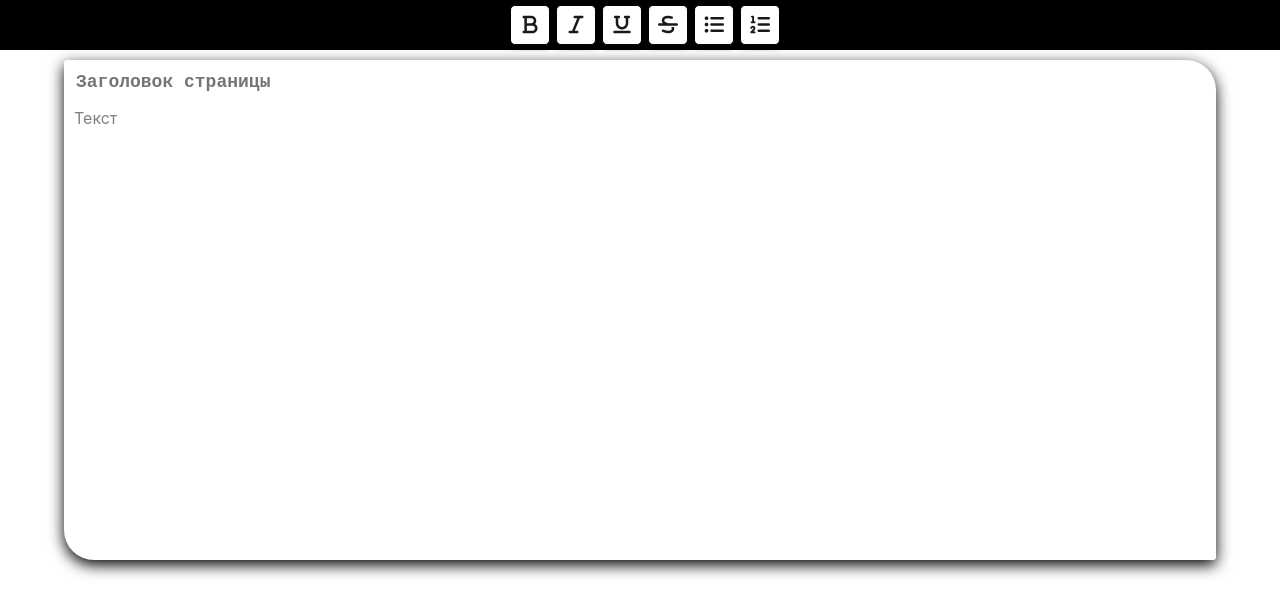
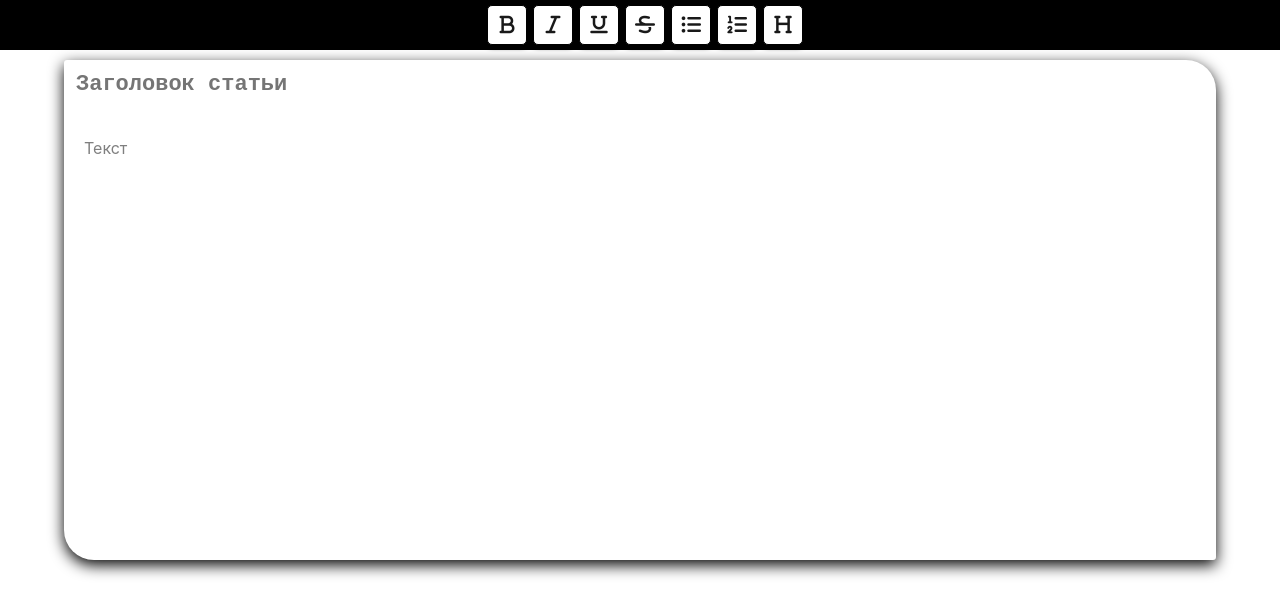
Before and after one commit to Tobias-Bot/may_articles, a React (Create React App) app: page /#/write in a window 1280 px wide. Shown: the top 616 px of the page. Built offline with nearby package versions, Linux system fonts and the light colour scheme.

Commit message:
fix bugs

```diff
--- a/src/components/article_page.js
+++ b/src/components/article_page.js
@@ -11,9 +11,19 @@ class ArticlePage extends React.Component {
   constructor(props) {
     super(props);
     this.state = {};
+
+    this.DeleteStyles = this.DeleteStyles.bind(this);
   }
 
   componentDidMount() {}
+
+  DeleteStyles(event) {
+    event.preventDefault();
+    let text = (event.originalEvent || event).clipboardData.getData(
+      "text/plain"
+    );
+    document.execCommand("insertText", false, text);
+  }
 
   render() {
     return (
@@ -21,13 +31,14 @@ class ArticlePage extends React.Component {
         <textarea
           type="text"
           className="ArticlePageTitle"
-          rows="1"
-          placeholder="Заголовок страницы"
+          rows="2"
+          placeholder="Заголовок статьи"
         ></textarea>
         <div
           className="ArticlePageText"
           contentEditable="true"
           placeholder="Текст"
+          onPaste={this.DeleteStyles}
         ></div>
       </div>
     );
--- a/src/components/write.js
+++ b/src/components/write.js
@@ -23,30 +23,56 @@ class WriteArticle extends React.Component {
   createNewArticle() {}
 
   StyleText(style) {
-    document.execCommand(style, false, null);
+    if (style === "heading") {
+      document.execCommand("formatBlock", false, "h3");
+    } else document.execCommand(style, false, null);
   }
 
   render() {
     return (
       <div>
         <div className="Header">
-          <button className="HeaderBtn" onClick={this.StyleText.bind(this, "bold")}>
+          <button
+            className="HeaderBtn"
+            onClick={this.StyleText.bind(this, "bold")}
+          >
             <i className="fas fa-bold"></i>
           </button>
-          <button className="HeaderBtn" onClick={this.StyleText.bind(this, "italic")}>
+          <button
+            className="HeaderBtn"
+            onClick={this.StyleText.bind(this, "italic")}
+          >
             <i className="fas fa-italic"></i>
           </button>
-          <button className="HeaderBtn" onClick={this.StyleText.bind(this, "underline")}>
+          <button
+            className="HeaderBtn"
+            onClick={this.StyleText.bind(this, "underline")}
+          >
             <i className="fas fa-underline"></i>
           </button>
-          <button className="HeaderBtn" onClick={this.StyleText.bind(this, "strikethrough")}>
+          <button
+            className="HeaderBtn"
+            onClick={this.StyleText.bind(this, "strikethrough")}
+          >
             <i className="fas fa-strikethrough"></i>
           </button>
-          <button className="HeaderBtn" onClick={this.StyleText.bind(this, "insertUnorderedList")}>
+          <button
+            className="HeaderBtn"
+            onClick={this.StyleText.bind(this, "insertUnorderedList")}
+          >
             <i className="fas fa-list-ul"></i>
           </button>
-          <button className="HeaderBtn" onClick={this.StyleText.bind(this, "insertOrderedList")}>
+          <button
+            className="HeaderBtn"
+            onClick={this.StyleText.bind(this, "insertOrderedList")}
+          >
             <i className="fas fa-list-ol"></i>
+          </button>
+          <button
+            className="HeaderBtn"
+            onClick={this.StyleText.bind(this, "heading")}
+          >
+            <i className="fas fa-heading"></i>
           </button>
         </div>
         <ArticlePage />
--- a/src/styles/WriteArticle.css
+++ b/src/styles/WriteArticle.css
@@ -33,7 +33,7 @@
   left: 50%;
   transform: translateX(-50%);
   width: 90%;
-  height: 500px;
+  min-height: 500px;
   margin-top: 10px;
   border-radius: 3px 30px 3px 30px;
   box-shadow: 0px 5px 15px black;
@@ -44,7 +44,7 @@
   position: relative;
   width: 80%;
   color: black;
-  font-size: 18px;
+  font-size: 22px;
   font-weight: 600;
   margin: 10px 0 10px 10px;
   border: none;
@@ -55,10 +55,11 @@
 .ArticlePageText {
   position: relative;
   width: 88%;
-  height: 450px;
+  height: auto;
+  display: inline-block;
   color: rgba(0, 0, 0, 0.9);
   font-size: 16px;
-  margin: 0px 0 30px 10px;
+  margin: 0px 0 30px 20px;
   border: none;
   resize: none;
   outline: none;
```
Also changed, not shown: 1 other file (tests, documents, lock files or other folders).
